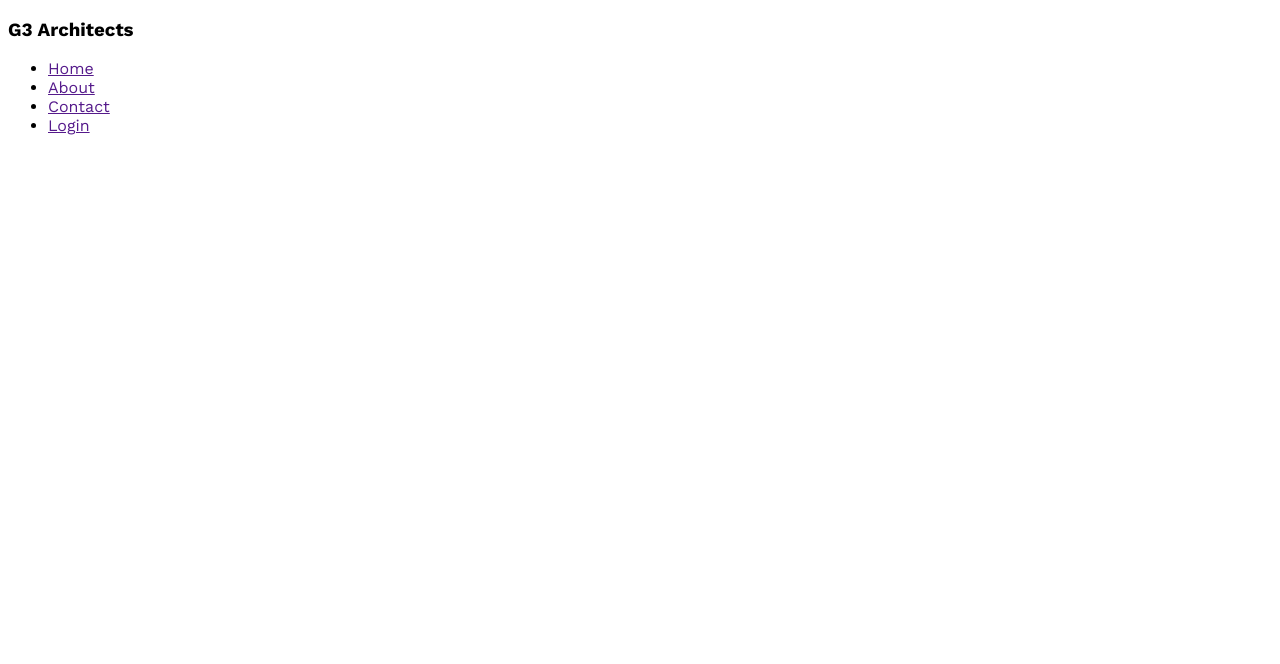
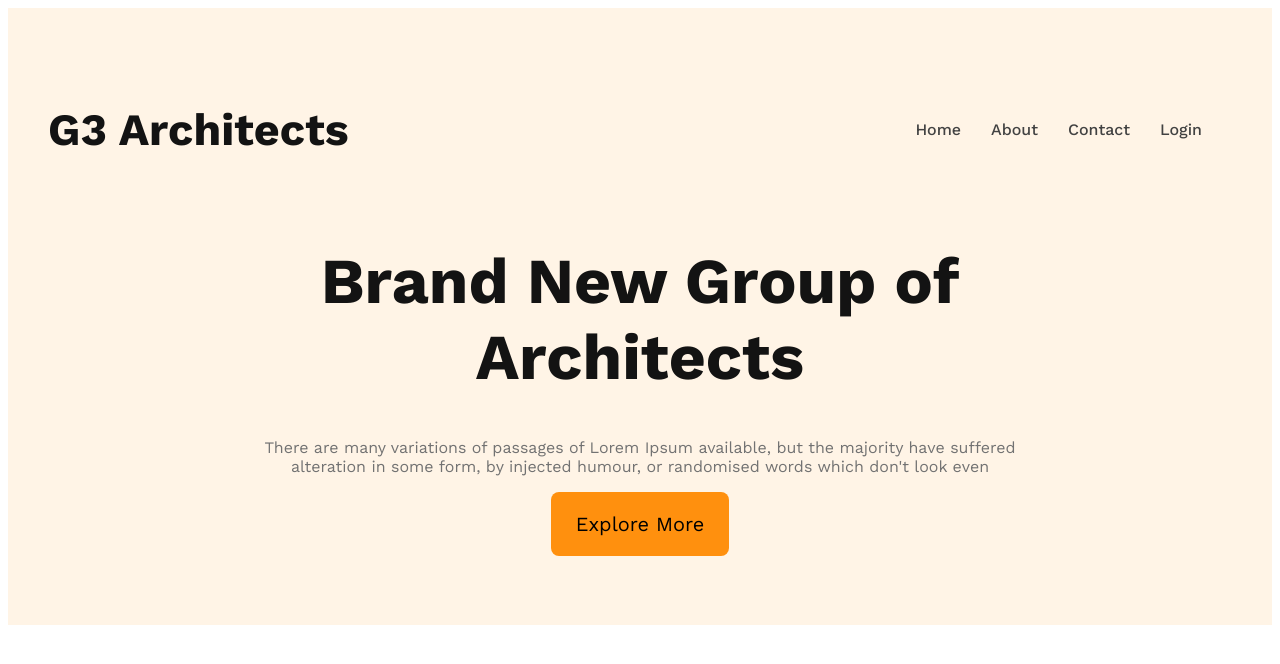
Before and after one commit to Naim2953/g3-arcitect-website, a plain HTML site: page index.html in a window 1280 px wide. Drawn offline with nearby package versions, Linux system fonts and the light colour scheme.

Commit message:
second commit

```diff
--- a/index.html
+++ b/index.html
@@ -9,7 +9,7 @@
 <body>
     <header>
         <nav>
-            <h3>G3 Architects</h3>
+            <h3 class="nav-title">G3 Architects</h3>
             <ul>
                 <li><a href="">Home</a></li>
                 <li><a href="">About</a></li>
@@ -17,6 +17,15 @@
                 <li><a href="">Login</a></li>
             </ul>
         </nav>
+        <div class="banner">
+            <div class="banner-content">
+            <h1 class="banner-title">Brand New Group of Architects </h1>
+            <p class="banner-description">There are many variations of passages of Lorem Ipsum available, but the majority have suffered alteration in some form, by injected humour, or randomised words which don't look even</p>
+            <button class="btn-primary">Explore More</button>
+            </div>
+            <img "images/banner.png" alt="">
+        </div>
+
 
 
     </header>
--- a/styles/architect.css
+++ b/styles/architect.css
@@ -4,3 +4,81 @@
     font-family: 'Open Sans', sans-serif;
 font-family: 'Work Sans', sans-serif;
 }
+header{
+    background: rgba(255, 144, 14, 0.10);
+    padding: 50px 40px;
+}
+nav{
+    display: flex;
+    justify-content:space-between;
+    align-items: center;
+}
+.nav-title{
+    font-size: 2.8rem;
+    font-weight: 700;
+    color: #131313;
+
+
+}
+nav > ul {
+    display: flex;
+
+}
+nav li{
+    list-style: none;
+    margin-right: 30px;
+    font-weight: 500;
+    font-size: 1rem;
+}
+nav li a{
+    text-decoration: none;
+    color: #424242;
+
+}
+.banner-content{
+    max-width: 800px;
+    text-align: center;
+    margin: 0 auto;
+}
+.banner-title{
+
+    font-size: 4rem;
+    font-weight: 700;
+    color: #131313;
+
+}
+.banner-description{
+    color: #727272;
+}
+.btn-primary{
+    border-radius: 8px;
+    background:#FF900E ;
+    padding: 20px 25px;
+    font-size: 1.25rem;
+    cursor: pointer;
+    border: 0;
+}
+.banner-image{
+    margin-top: 20px;
+    width: 100%;
+
+}
+/*responsive media quires*/
+/*mobile devices*/
+@media screen and (max-width: 576px){
+    header{
+        padding: 20px;
+    }
+    nav {
+        flex-direction: column;
+    }
+}
+/*tablet or medium devices*/
+@media screen and (min-width:576px) and (max-width:960px) {
+    header{
+        padding: 50px;
+    }
+    nav{
+        flex-direction: column;
+    }
+}
```
